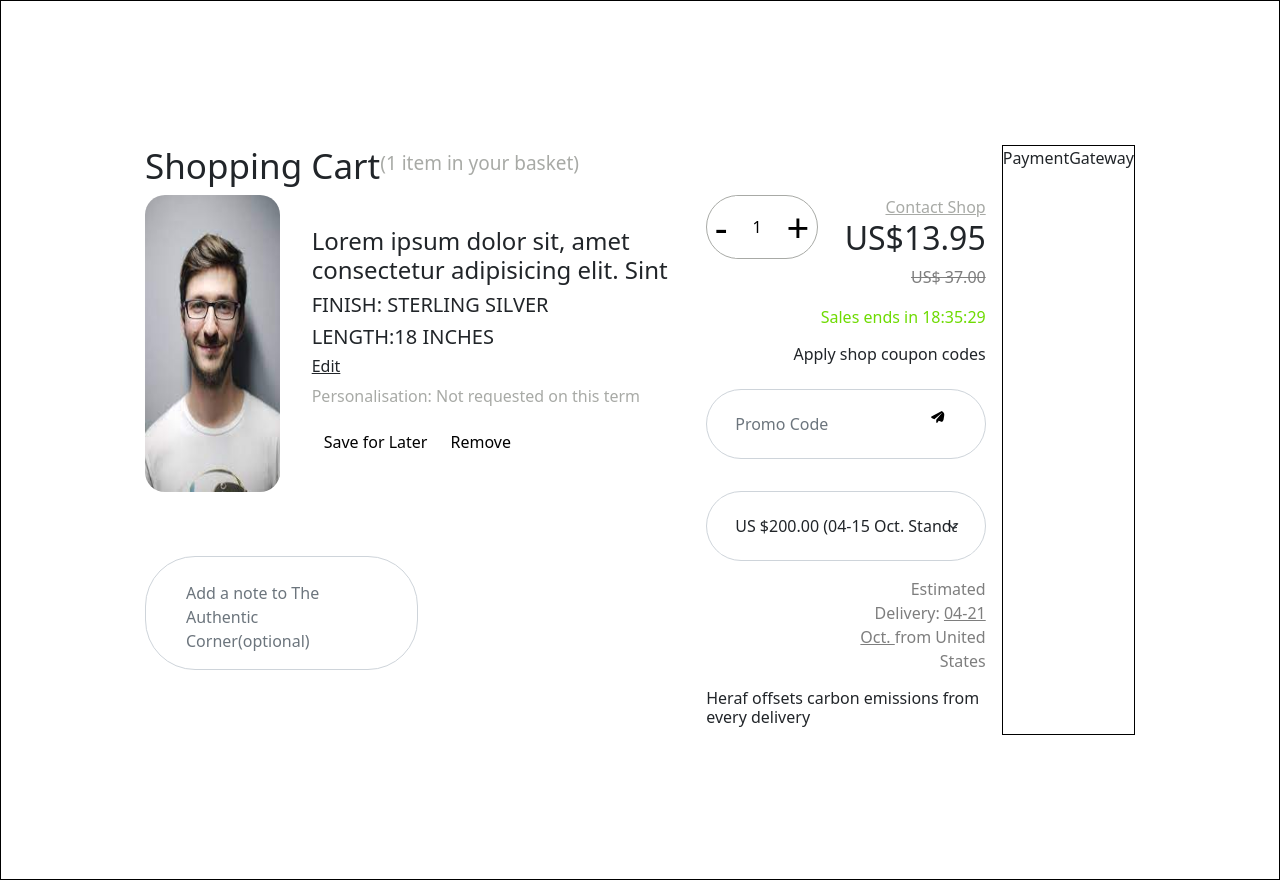
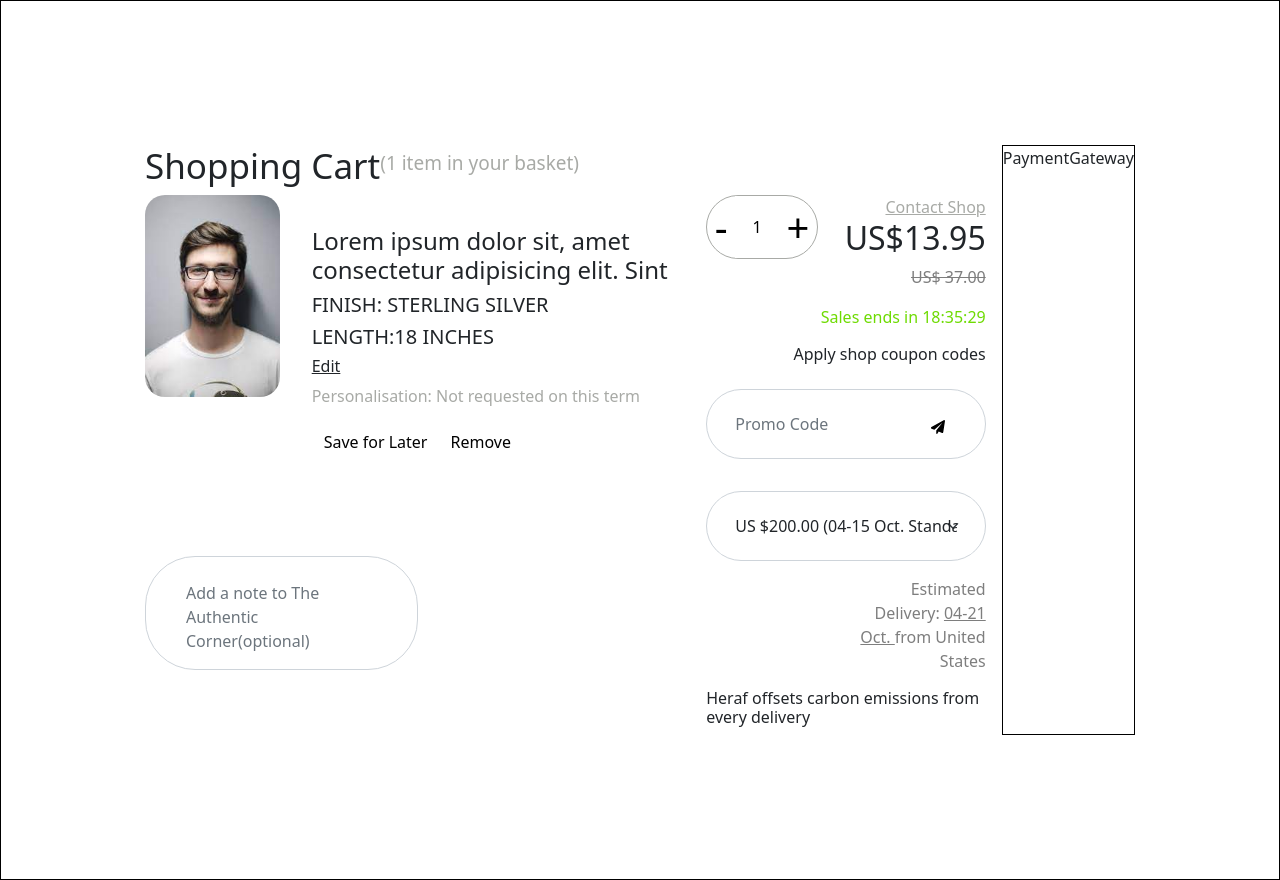
Before and after one commit to Animesh-weavers/heraf, a React (Create React App) app: page / in a window 1280 px wide. Built offline with nearby package versions, Linux system fonts and the light colour scheme.

Commit message:
add height at img

```diff
--- a/src/Components/Payment_Page/ShoppingCart/ShoppingCart.css
+++ b/src/Components/Payment_Page/ShoppingCart/ShoppingCart.css
@@ -1,3 +1,6 @@
+/* .shoppingCart {
+  width: 50%;
+} */
 .title {
   font-weight: 400;
   font-size: 35px;
@@ -10,6 +13,7 @@
 img {
   border-radius: 20px;
   width: 24%;
+  height: 50%;
 }
 .box {
   display: flex;
@@ -148,15 +152,15 @@ input::-webkit-inner-spin-button {
   text-align: right;
   color: #7e7e7e;
 }
-.coupon-codes .para .date{
+.coupon-codes .para .date {
   text-decoration: underline;
 }
-.coupon-codes .form-control select{
+.coupon-codes .form-control select {
   border: none;
   outline: none;
   padding: 1rem;
 }
-.coupon-codes .form-control select:focus{
+.coupon-codes .form-control select:focus {
   box-shadow: none;
   border: none;
 }
--- a/src/Components/Payment_Page/ShoppingCart/ShoppingCart.js
+++ b/src/Components/Payment_Page/ShoppingCart/ShoppingCart.js
@@ -23,7 +23,7 @@ const ShoppingCart = () => {
   };
 
   return (
-    <div>
+    <div className="shoppingCart">
       <h1 className="title">
         Shopping Cart<sup>(1 item in your basket)</sup>
       </h1>
```
